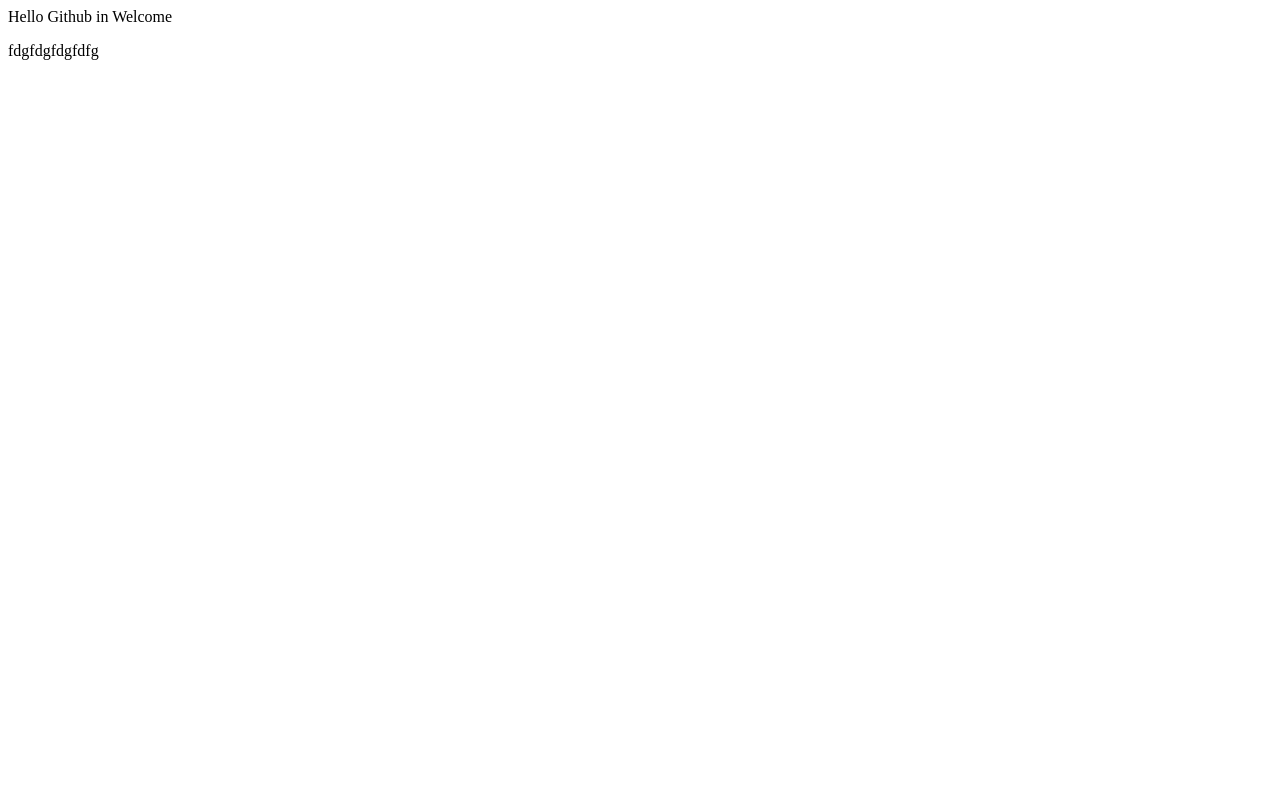
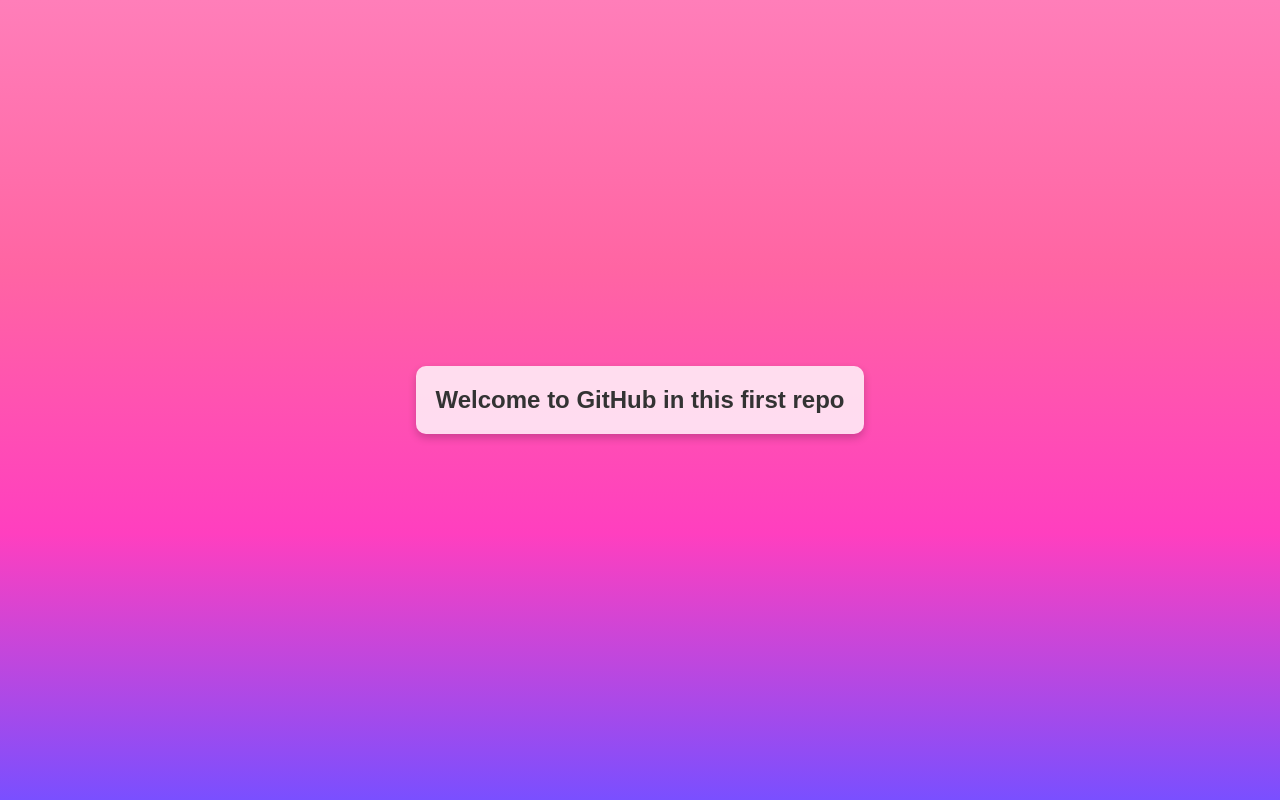
Before and after one commit to Shruti-patel04/Demorepo, a plain HTML site: page index.html in a window 1280 px wide. Drawn offline with Linux system fonts and the light colour scheme.

Commit message:
Add using html and css page

```diff
--- a/index.html
+++ b/index.html
@@ -1,2 +1,41 @@
-<p>Hello Github in Welcome</p>
-fdgfdgfdgfdfg
+<!DOCTYPE html>
+<html lang="en">
+<head>
+  <meta charset="UTF-8">
+  <meta name="viewport" content="width=device-width, initial-scale=1.0">
+  <title>Unicorn Themed Page</title>
+  <style>
+    /* Apply a full-page gradient background inspired by unicorn colors */
+    body, html {
+      height: 100%;
+      margin: 0;
+      font-family: 'Arial', sans-serif;
+      background: linear-gradient( #ff7eb9, #ff65a3, #ff3fbf, #7a4fff);
+      display: flex;
+      justify-content: center;
+      align-items: center;
+    }
+
+    /* Container to center the text */
+    .text-container {
+      text-align: center;
+      background-color: rgba(255, 255, 255, 0.8); /* Semi-transparent white */
+      padding: 20px;
+      border-radius: 10px;
+      box-shadow: 0 4px 8px rgba(0, 0, 0, 0.2);
+    }
+
+    /* Styling for the heading */
+    h1 {
+      font-size: 24px;
+      color: #333;
+      margin: 0;
+    }
+  </style>
+</head>
+<body>
+  <div class="text-container">
+    <h1>Welcome to GitHub in this first repo</h1>
+  </div>
+</body>
+</html>
```
